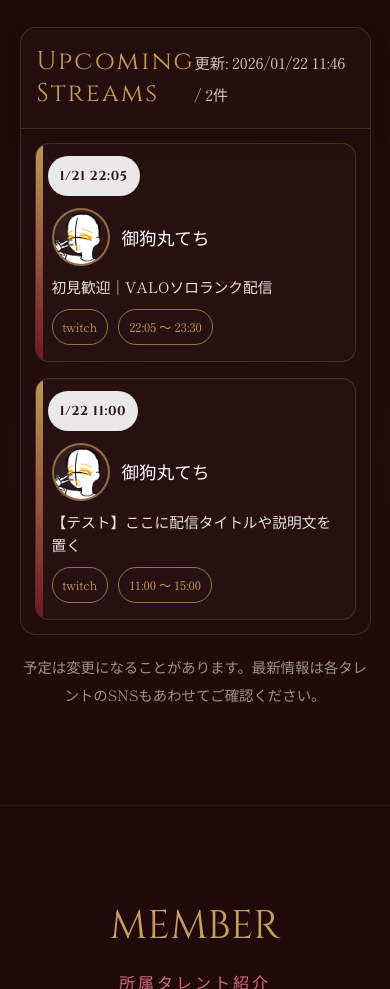
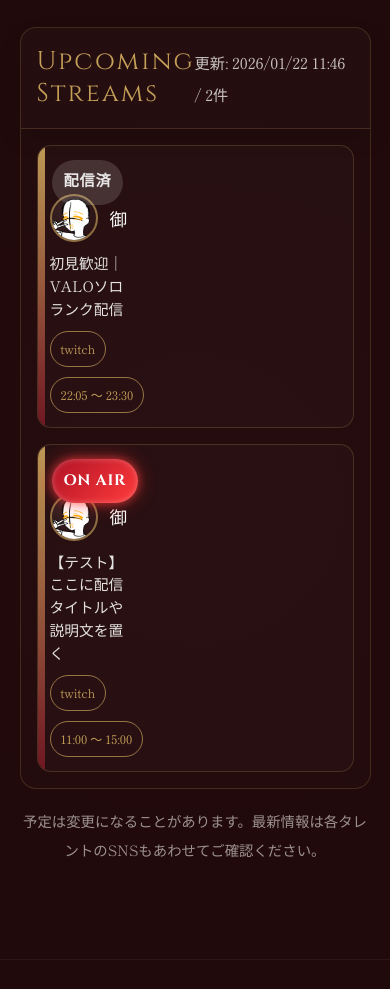
Before and after one commit to fiverosepro/official, a website: page index.html in a window 390 px wide. Shown: the part 1860-2849 px from the top of the page. Drawn offline with Linux system fonts and the light colour scheme.

Commit message:
Update index.html

```diff
--- a/index.html
+++ b/index.html
@@ -311,81 +311,49 @@
             nav { display: none; }
         }
 
-        /* --- Strong mobile overrides for schedule card --- */
-        @media (max-width: 640px){
-            .schedule-list{
-                padding: 14px;
+
+        /* Time pill states */
+        .time-pill.onair{
+            background: linear-gradient(135deg, #b11226, #ff3b3b);
+            color: #fff;
+            font-weight: 700;
+            letter-spacing: 0.05em;
+            box-shadow:
+                0 0 8px rgba(255, 59, 59, 0.6),
+                0 0 18px rgba(255, 59, 59, 0.45),
+                inset 0 0 6px rgba(255, 255, 255, 0.35);
+            animation: onair-pulse 1.8s ease-in-out infinite;
+        }
+        .time-pill.ended{
+            background: rgba(255,255,255,0.14);
+            color: rgba(255,255,255,0.88);
+            box-shadow: none;
+        }
+        .time-pill.scheduled{
+            /* keep default look */
+        }
+        @keyframes onair-pulse{
+            0%{
+                box-shadow:
+                    0 0 6px rgba(255, 59, 59, 0.4),
+                    0 0 14px rgba(255, 59, 59, 0.3),
+                    inset 0 0 6px rgba(255, 255, 255, 0.25);
             }
-            .schedule-card{
-                display: block !important;
-                padding: 18px 16px 16px 16px !important;
+            50%{
+                box-shadow:
+                    0 0 12px rgba(255, 59, 59, 0.95),
+                    0 0 26px rgba(255, 59, 59, 0.75),
+                    inset 0 0 7px rgba(255, 255, 255, 0.35);
             }
-            .schedule-time{
-                position: absolute !important;
-                top: 12px !important;
-                left: 12px !important;
-                margin: 0 !important;
-                z-index: 3 !important;
-            }
-            .time-pill{
-                max-width: 100%;
-                font-size: 13px;
-                padding: 7px 12px;
-            }
-            .schedule-main{
-                padding-top: 46px !important; /* keep clear of time pill */
-            }
-            .schedule-head{
-                display: flex !important;
-                align-items: center !important;
-                justify-content: flex-start !important;
-                gap: 12px !important;
-            }
-            .avatar{
-                width: 54px !important;
-                height: 54px !important;
-                flex: 0 0 auto;
-            }
-            .name{
-                white-space: nowrap !important;
-            }
-            .desc{
-                margin-top: 8px !important;
-            }
-            .badges{
-                justify-content: flex-start !important;
-                flex-wrap: wrap;
-                gap: 10px;
+            100%{
+                box-shadow:
+                    0 0 6px rgba(255, 59, 59, 0.4),
+                    0 0 14px rgba(255, 59, 59, 0.3),
+                    inset 0 0 6px rgba(255, 255, 255, 0.25);
             }
         }
 
-
-        /* --- Desktop: prevent time pill overlapping avatar --- */
-        @media (min-width: 641px){
-            .schedule-card{
-                display: grid;
-                grid-template-columns: auto 1fr;
-                column-gap: 14px;
-                align-items: start;
-                padding-top: 22px;
-            }
-            .schedule-time{
-                position: relative;
-                top: auto;
-                left: auto;
-                margin: 0;
-                z-index: 1;
-                align-self: start;
-            }
-            .schedule-main{
-                padding-top: 0;
-            }
-            .schedule-head{
-                gap: 14px;
-            }
-        }
-
-</style>
+    </style>
 </head>
 <body id="top">
 
@@ -646,6 +614,41 @@
         return "--/-- --:--";
     }
 
+    function parseMs(x){
+        const t = Date.parse(x);
+        return Number.isFinite(t) ? t : NaN;
+    }
+
+    function isNowBetween(startISO, endISO){
+        const now = Date.now();
+        const s = parseMs(startISO);
+        const e = parseMs(endISO);
+        return Number.isFinite(s) && Number.isFinite(e) && now >= s && now < e;
+    }
+
+    function isEnded(endISO){
+        const now = Date.now();
+        const e = parseMs(endISO);
+        return Number.isFinite(e) && now >= e;
+    }
+
+    function getTimePillText(ev){
+        const startISO = ev?.start;
+        const endISO = ev?.end;
+        if(isNowBetween(startISO, endISO)) return "ON AIR";
+        if(ev?.is_past === true || isEnded(endISO)) return "配信済";
+        return formatStartLabel(ev);
+    }
+
+    function getTimePillState(ev){
+        const startISO = ev?.start;
+        const endISO = ev?.end;
+        if(isNowBetween(startISO, endISO)) return "onair";
+        if(ev?.is_past === true || isEnded(endISO)) return "ended";
+        return "scheduled";
+    }
+
+
     function escapeHtml(str){
         return String(str ?? "").replace(/[&<>"']/g, (m) => ({
             "&":"&amp;","<":"&lt;",">":"&gt;","\"":"&quot;","'":"&#039;"
@@ -690,7 +693,7 @@
 
                 const start = ev.start;
                 const end = ev.end;
-                const timePill = formatStartLabel(ev);
+                const timePill = getTimePillText(ev);
 
                 const badgePlatform = platform ? `<span class="badge">${escapeHtml(platform)}</span>` : "";
                 const badgeRange = (start && end) ? `<span class="badge">${escapeHtml(formatRange(start,end))}</span>` : "";
@@ -698,7 +701,7 @@
                 return `
                 <div class="schedule-card">
                     <div class="schedule-time">
-                        <span class="time-pill">${escapeHtml(timePill)}</span>
+                        <span class="time-pill ${getTimePillState(ev)}">${escapeHtml(timePill)}</span>
                     </div>
                     <div class="schedule-main">
                         <div class="schedule-head">
```
